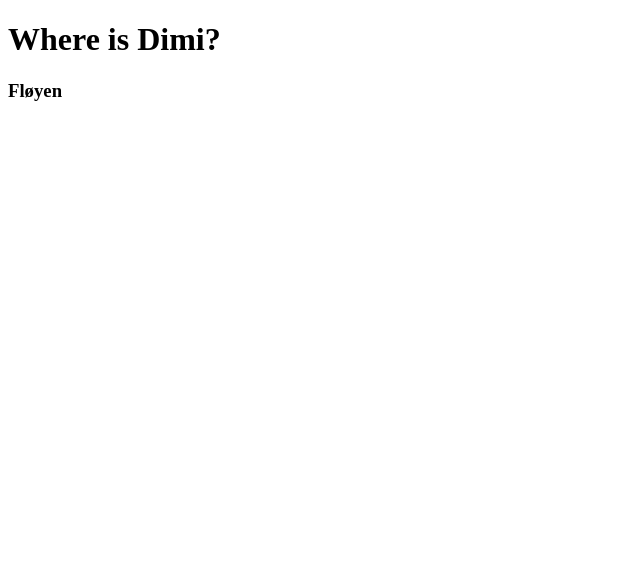
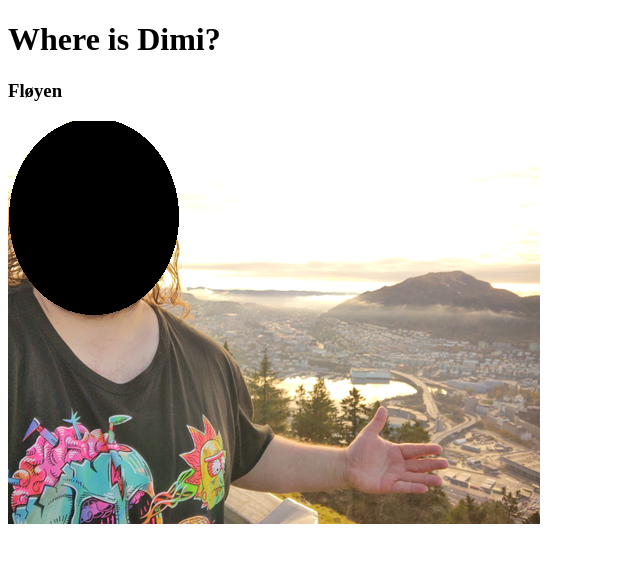
Before and after one commit to jeroen-van-braeckel/find.dimi.xxx, a plain HTML site: page index.html in a window 1280 px wide. Shown: the whole page, without its empty margins (0-640 px from the left). Drawn offline with Linux system fonts and the light colour scheme.

Commit message:
Update index.html

```diff
--- a/index.html
+++ b/index.html
@@ -9,5 +9,6 @@
 <body>
     <h1>Where is Dimi?</h1>
     <h3>Fløyen</h3>
+    <img src="https://github.com/jeroen-van-braeckel/find.dimi.xxx/blob/main/floyen.png?raw=true">
 </body>
 </html>
```
